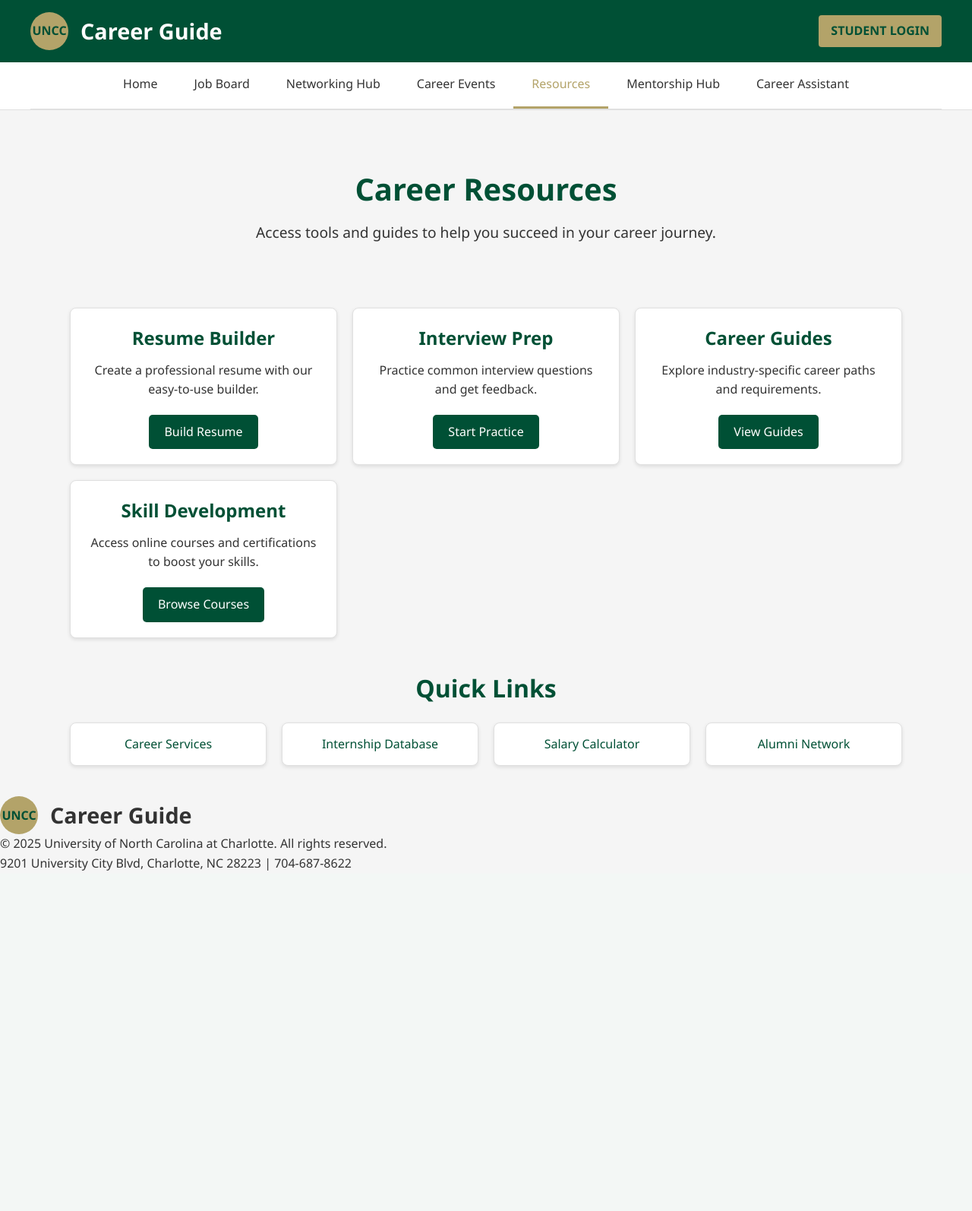
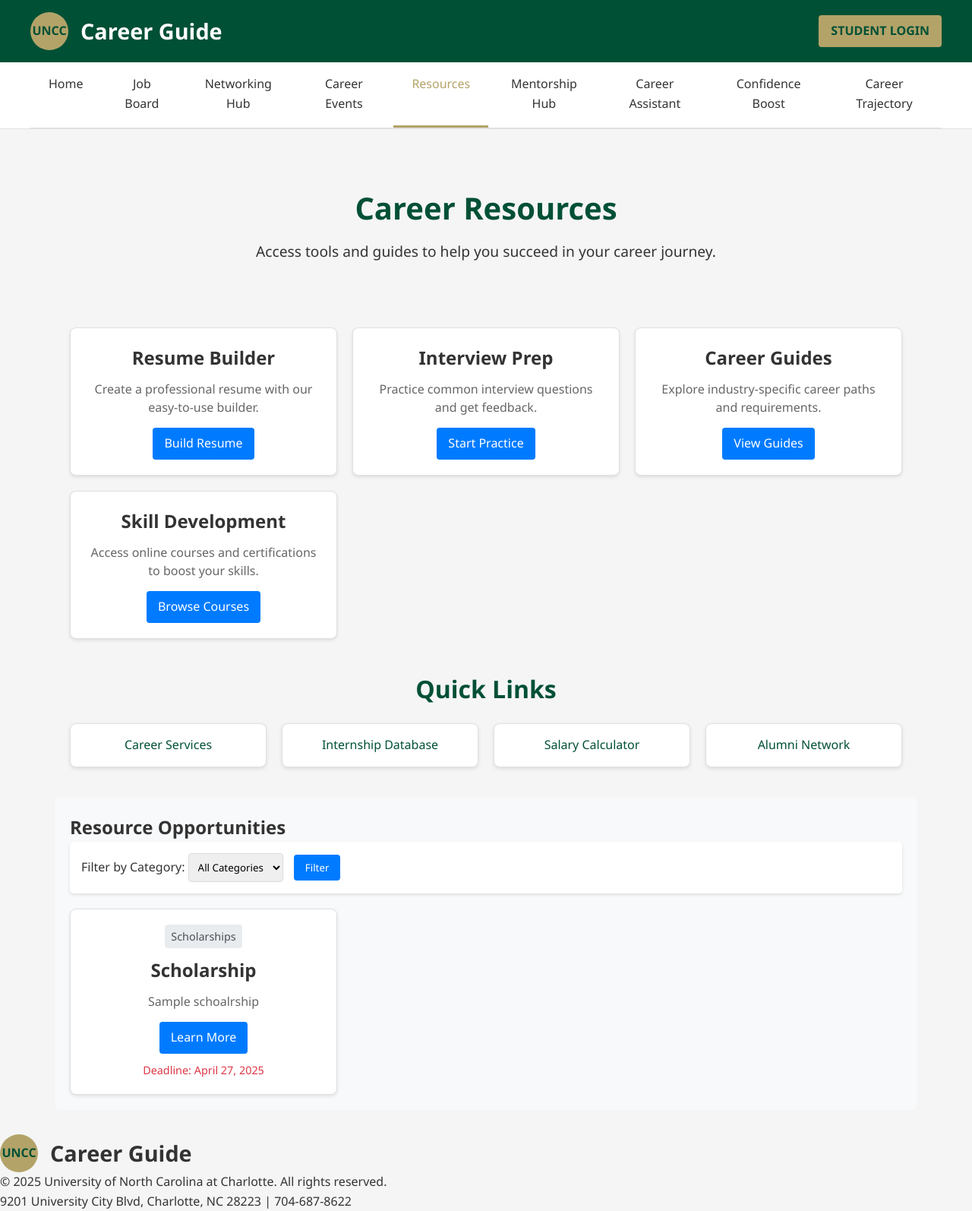
Before and after one commit to dganesh05/UNCC-Career-Guide, a Django app: page /resources/ in a window 1280 px wide. Shown: the whole page at 76% size. Before the commit the page ends 1146 px from the top, so only its background shows below. Run offline with Django 5.2, Linux system fonts and the light colour scheme; data comes from the database, SQL or seed files in the repository; both versions use the stored data as it was after the commit.

Commit message:
Merge branch 'main' of https://github.com/dganesh05/UNCC-Career-Guide into divya-ganesh-branch

```diff
--- a/base/views.py
+++ b/base/views.py
@@ -122,6 +122,10 @@ def job_board(request):
     page = int(request.GET.get('page', 1))
     jobs_per_page = 21  # Display 20 jobs per page
 
+    # Calculate total pages
+    total_jobs = 100  # This should be replaced with actual job count from your database
+    total_pages = (total_jobs + jobs_per_page - 1) // jobs_per_page
+
     # Create context for template
     context = {
         'current_year': datetime.now().year,
@@ -151,8 +155,23 @@ def career_events(request):
     return render(request, 'uncc-career-events.html')
 
 def resources(request):
-    """View for Resources page"""
-    return render(request, 'uncc-resources.html')
+    """View for Resources page with integrated dashboard"""
+    # Get resources from admin
+    resources = ResourceOpportunity.objects.all()
+    category_filter = request.GET.get('category')
+
+    if category_filter:
+        resources = resources.filter(category=category_filter)
+
+    categories = [choice[0] for choice in ResourceOpportunity.CATEGORY_CHOICES]
+
+    context = {
+        'resources': resources,
+        'categories': categories,
+        'selected_category': category_filter,
+        'current_year': datetime.now().year
+    }
+    return render(request, 'uncc-resources.html', context)
 
 def mentorship_hub(request):
     """View for Mentorship Hub page"""
--- a/templates/base.html
+++ b/templates/base.html
@@ -108,6 +108,16 @@
         >
           <a href="{% url 'career_advisor:chat' %}">Career Assistant</a>
         </li>
+        <li
+          class="{% if request.resolver_match.url_name == 'career_confidence_boost' %}active{% endif %}"
+        >
+          <a href="{% url 'career_confidence_boost' %}">Confidence Boost</a>
+        </li>
+        <li
+          class="{% if request.resolver_match.url_name == 'visualize_trajectory' %}active{% endif %}"
+        >
+          <a href="{% url 'visualize_trajectory' %}">Career Trajectory</a>
+        </li>
       </ul>
     </nav>
 
--- a/templates/uncc-resource-dashboard.html
+++ b/templates/uncc-resource-dashboard.html
@@ -61,7 +61,7 @@
     </form>
     <div class="dashboard-container">
         <!-- Example resource card, will be populated dynamically -->
-         {% if resources %}
+        {% if resources %}
         {% for resource in resources %}
             <div class="resource-card">
                 <h3>{{ resource.title }}</h3>
--- a/templates/uncc-resources.html
+++ b/templates/uncc-resources.html
@@ -4,6 +4,91 @@
 
 {% block extra_css %}
 <link rel="stylesheet" href="{% static 'css/career_resources.css' %}">
+<style>
+    .dashboard-section {
+        margin-top: 40px;
+        padding: 20px;
+        background-color: #f8f9fa;
+        border-radius: 8px;
+    }
+    .filter-section {
+        margin-bottom: 20px;
+        padding: 15px;
+        background-color: white;
+        border-radius: 5px;
+        box-shadow: 0 2px 4px rgba(0,0,0,0.1);
+    }
+    .filter-section select {
+        padding: 8px;
+        margin-right: 10px;
+        border: 1px solid #ddd;
+        border-radius: 4px;
+    }
+    .filter-section button {
+        padding: 8px 15px;
+        background-color: #007bff;
+        color: white;
+        border: none;
+        border-radius: 4px;
+        cursor: pointer;
+    }
+    .filter-section button:hover {
+        background-color: #0056b3;
+    }
+    .dashboard-container {
+        display: grid;
+        grid-template-columns: repeat(auto-fill, minmax(300px, 1fr));
+        gap: 20px;
+        margin-top: 20px;
+    }
+    .resource-card {
+        background-color: white;
+        padding: 20px;
+        border-radius: 8px;
+        box-shadow: 0 2px 4px rgba(0,0,0,0.1);
+        transition: transform 0.2s ease-in-out;
+    }
+    .resource-card:hover {
+        transform: translateY(-5px);
+    }
+    .resource-card h3 {
+        color: #333;
+        margin-bottom: 10px;
+        font-size: 1.5rem;
+    }
+    .resource-card p {
+        color: #666;
+        margin-bottom: 15px;
+        font-size: 1rem;
+        line-height: 1.5;
+    }
+    .resource-card a {
+        display: inline-block;
+        padding: 8px 15px;
+        background-color: #007bff;
+        color: white;
+        text-decoration: none;
+        border-radius: 4px;
+        transition: background-color 0.2s ease-in-out;
+    }
+    .resource-card a:hover {
+        background-color: #0056b3;
+    }
+    .resource-card .deadline {
+        color: #dc3545;
+        font-size: 0.9rem;
+        margin-top: 10px;
+    }
+    .resource-card .category {
+        display: inline-block;
+        padding: 4px 8px;
+        background-color: #e9ecef;
+        color: #495057;
+        border-radius: 4px;
+        font-size: 0.9rem;
+        margin-bottom: 10px;
+    }
+</style>
 {% endblock %}
 
 {% block content %}
@@ -47,4 +132,35 @@
             <a href="#" class="link-card">Alumni Network</a>
         </div>
     </section>
+
+    <!-- Resource Dashboard Section -->
+    <section class="dashboard-section">
+        <h2>Resource Opportunities</h2>
+        <form class="filter-section">
+            <label for="category">Filter by Category:</label>
+            <select id="category" name="category">
+                <option value="">All Categories</option>
+                {% for category in categories %}
+                    <option value="{{ category }}" {% if selected_category == category %}selected{% endif %}>{{ category|title }}</option>
+                {% endfor %}
+            </select>
+            <button type="submit">Filter</button>
+        </form>
+
+        <div class="dashboard-container">
+            {% if resources %}
+                {% for resource in resources %}
+                    <div class="resource-card">
+                        <span class="category">{{ resource.get_category_display }}</span>
+                        <h3>{{ resource.title }}</h3>
+                        <p>{{ resource.description }}</p>
+                        <a href="{{ resource.link }}" target="_blank" rel="noopener noreferrer">Learn More</a>
+                        <div class="deadline">Deadline: {{ resource.deadline|date:"F j, Y" }}</div>
+                    </div>
+                {% endfor %}
+            {% else %}
+                <p>No resources found in this category.</p>
+            {% endif %}
+        </div>
+    </section>
 {% endblock %}
```
Also changed, not shown: templates/uncc-career-confidence-boost.html (+10 -5 lines), templates/uncc_career_trajectory.html (+13 -0 lines), db.sqlite3, 1 other file.
